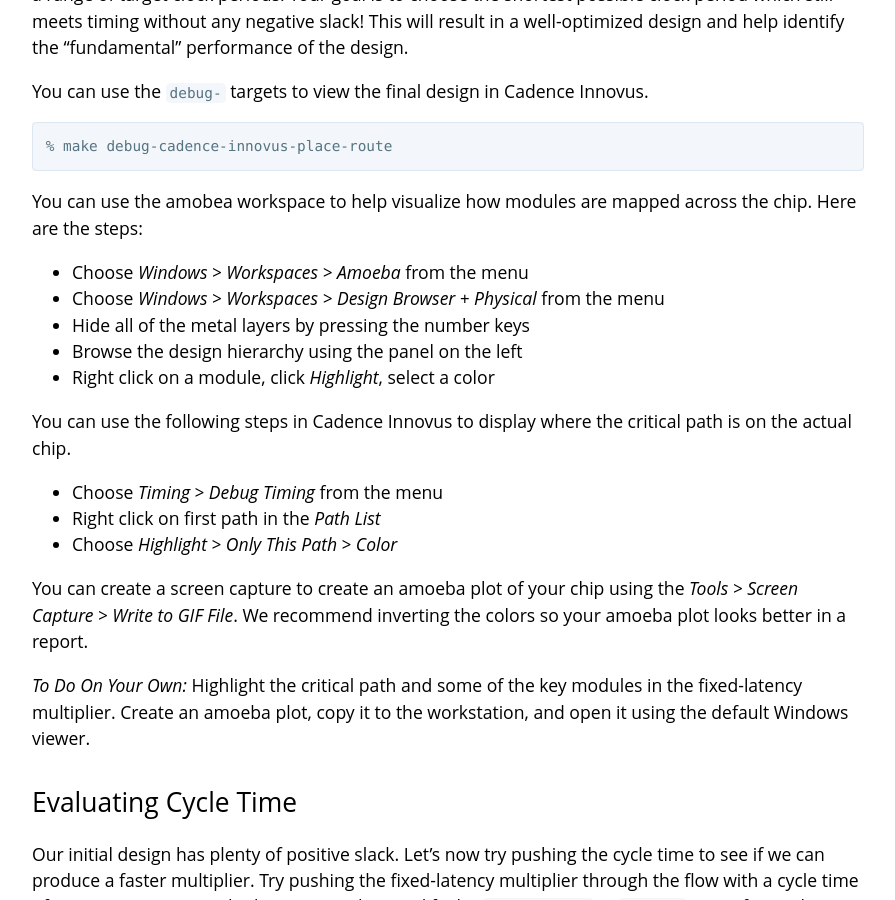
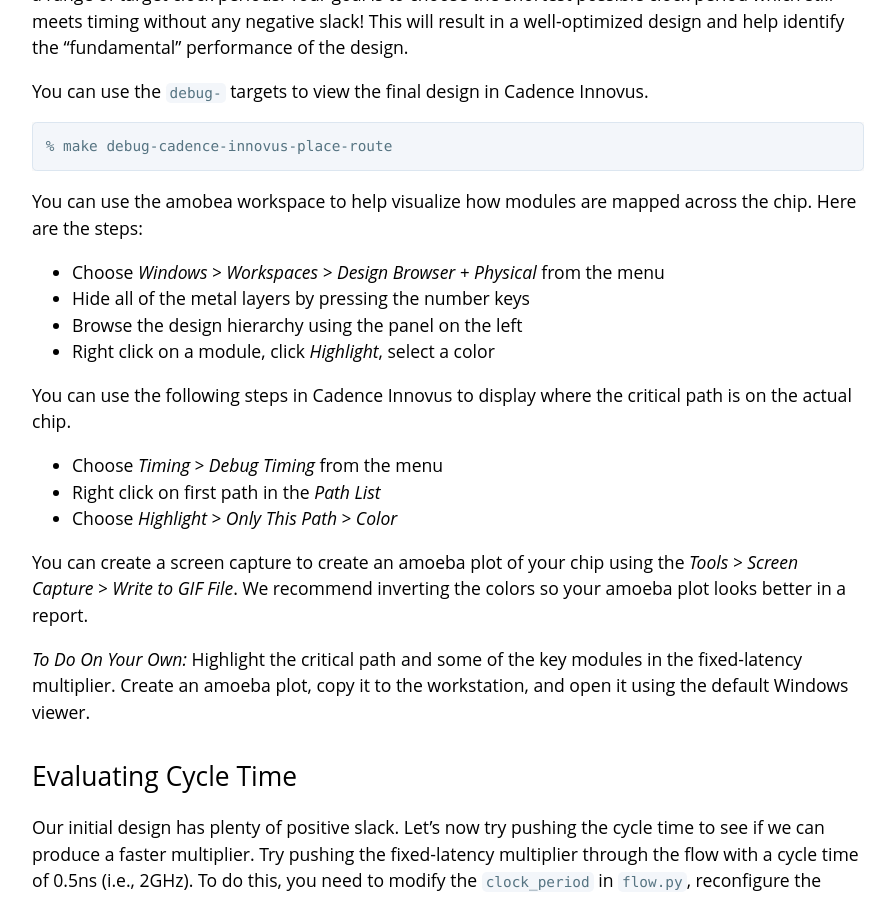
Before and after one commit to cornell-ece5745/ece5745-S03-asic-eval, a Jekyll site: the page built from docs/index.md, in a window 1280 px wide and 900 px high, scrolled down 4214 px. Shown: the whole window, without its empty margins (192-1087 px from the left). Built offline with Jekyll 4.4.1, drawn with Linux system fonts in a browser that asks for light colours; our own code applies the rules of GitHub Pages for plain Markdown files.

Commit message:
fix issue with amoeba view

```diff
--- a/docs/index.md
+++ b/docs/index.md
@@ -175,7 +175,6 @@ Innovus.
 You can use the amobea workspace to help visualize how modules are mapped
 across the chip. Here are the steps:
 
- - Choose _Windows > Workspaces > Amoeba_ from the menu
  - Choose _Windows > Workspaces > Design Browser + Physical_ from the menu
  - Hide all of the metal layers by pressing the number keys
  - Browse the design hierarchy using the panel on the left
```
